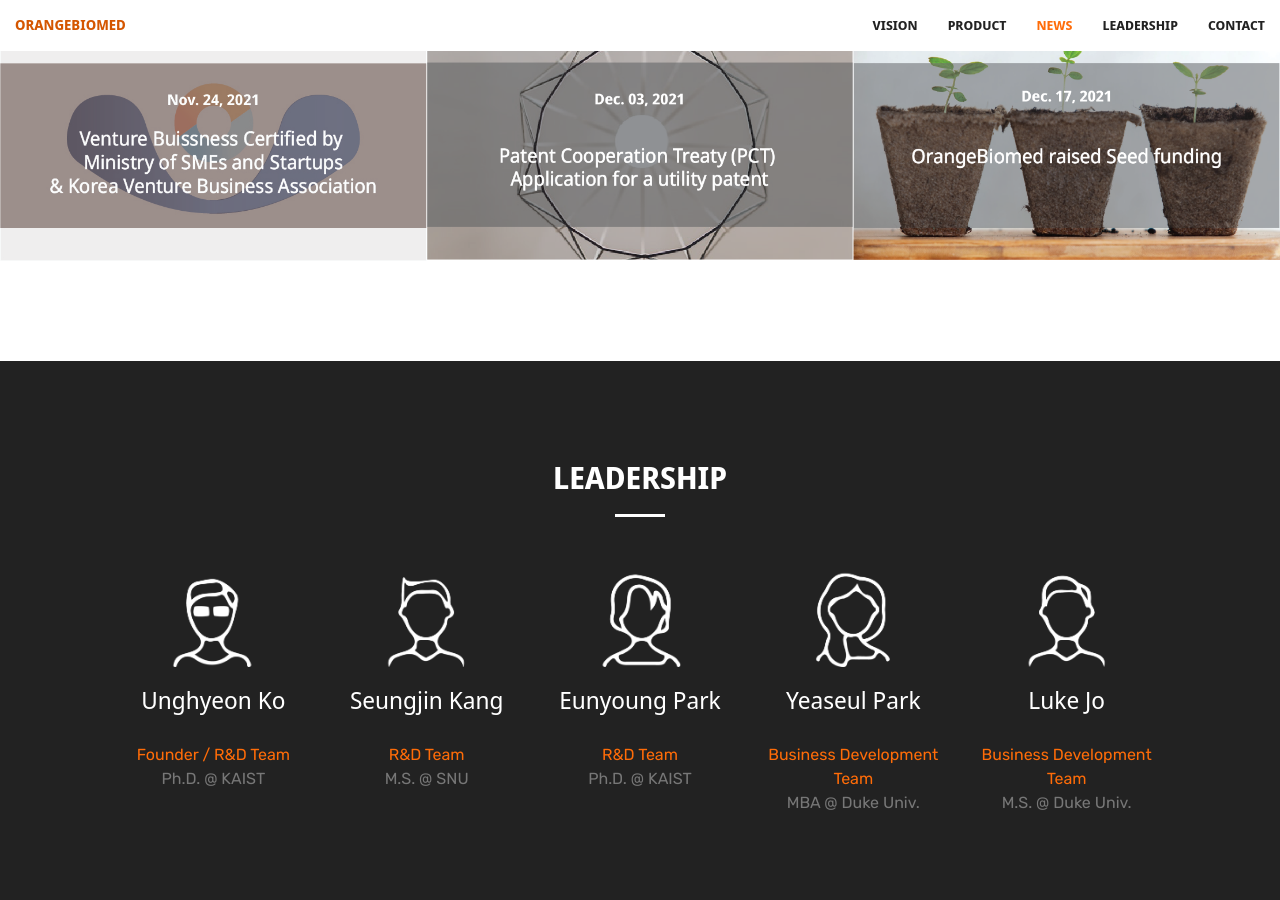
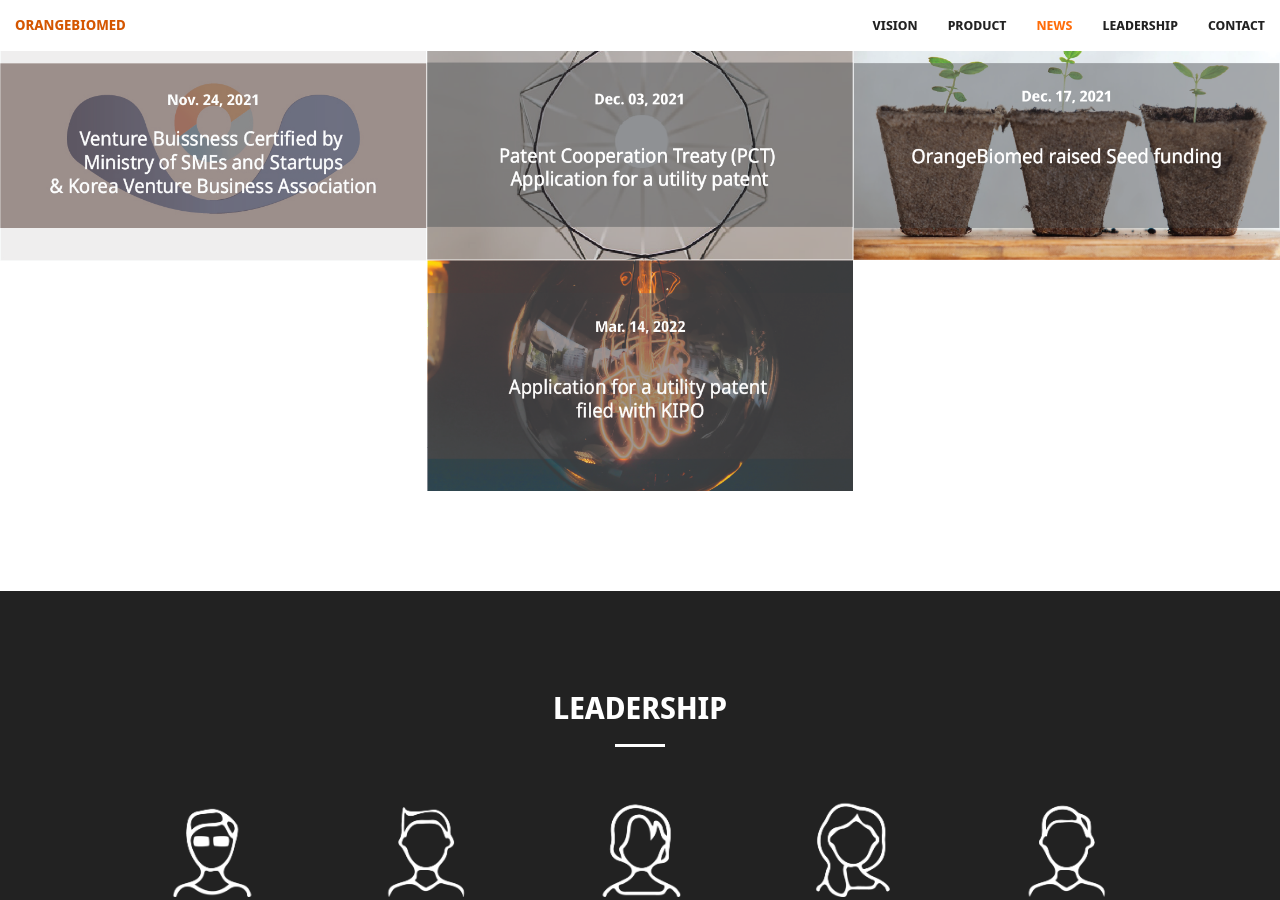
Before and after one commit to eunyoung-orange/Orange, a Jekyll site: the page built from index.html, in a window 1280 px wide and 900 px high, scrolled down 2270 px. Built offline with Jekyll 4.4.1, drawn with Linux system fonts in a browser that asks for light colours.

Commit message:
update0321

```diff
--- a/_includes/portfolio.html
+++ b/_includes/portfolio.html
@@ -35,6 +35,9 @@
             <div class="col-lg-4 col-sm-6">
                 <img src="../img/portfolio/6(col5).jpg" class="img-responsive" alt="">
             </div>
+            <div class="col-lg-4 col-sm-6">
+                <img src="../img/portfolio/7.jpg" class="img-responsive" alt="">
+            </div>
 
         </div>
     </section>
```
Also changed, not shown: img/portfolio/7.jpg (added).
